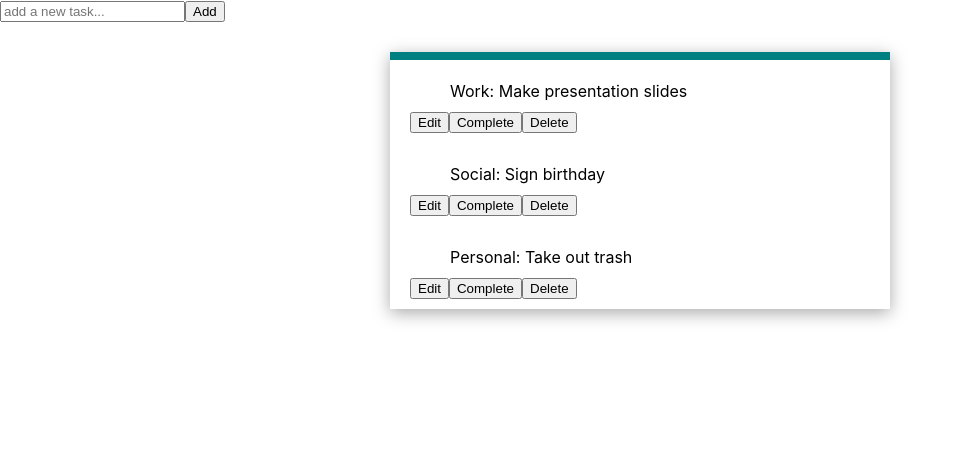
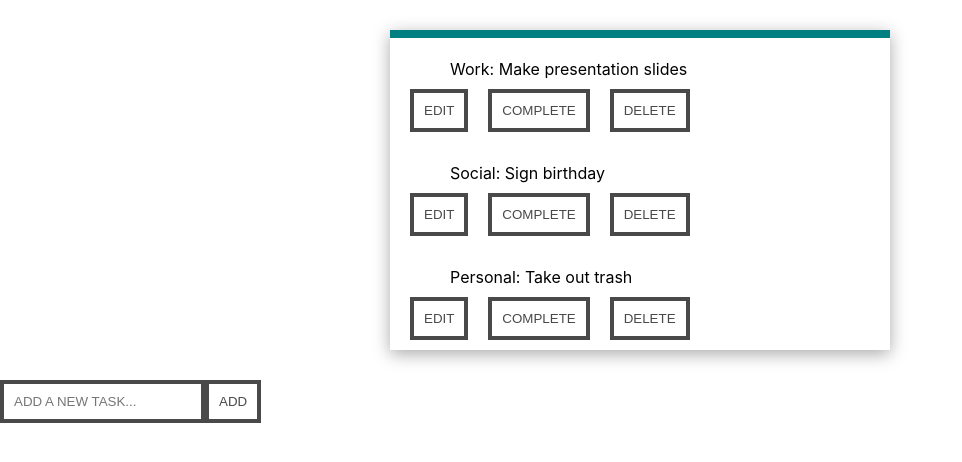
Before and after one commit to ryancdavey/todolistexample, a React (Create React App) app in the folder app/: page / in a window 1280 px wide. Shown: the top 462 px of the page, without its empty margins (0-962 px from the left). Built offline with nearby package versions, Linux system fonts and the light colour scheme.

Commit message:
further updated css

```diff
--- a/app/package.json
+++ b/app/package.json
@@ -5,6 +5,7 @@
   "dependencies": {
     "react": "^16.10.2",
     "react-dom": "^16.10.2",
+    "react-picker": "^1.2.15",
     "react-scripts": "3.2.0"
   },
   "scripts": {
--- a/app/src/Add.js
+++ b/app/src/Add.js
@@ -1,25 +1,43 @@
 import React, { Component } from 'react'
 import PropTypes from 'prop-types'
+import { View, Text, Picker, StyleSheet } from 'react-picker'
 //import '../../stylesheets/AddColorForm.scss'
 
 const AddTaskForm = ({onNewTask=f=>f}) => {
 
-    let _title;
+    let _title, _category;
 
     const submit = e => {
         e.preventDefault()
         onNewTask(_title.value)
         _title.value = ''
+        //_category.selectedValue = ''
         _title.focus()
     }
 
     return (
+
         <form className="add-task" onSubmit={submit}>
             <input ref={input => _title = input}
                    type="text"
+                   className="example_c"
                    placeholder="add a new task..." required/>
-            <button>Add</button>
+            {/* <Picker
+                style={{
+                    width: 100,
+                }}
+                selectedValue={( this.state.pickerValue) || 'a'}
+                onValueChange={(value) => {
+                    this.setState({pickerValue: value});
+                }} itemStyle={{color: 'white'}}>
+                <Picker.Item label={'Work'} value={'a'} />
+                <Picker.Item label={'Social'} value={'b'} />
+                <Picker.Item label={'Personal'} value={'c'} />
+                <Picker.Item label={'Miscellaneous'} value={'d'} />
+            </Picker> */}
+            <button className="example_c">Add</button>
         </form>
+
     )
 
 }
--- a/app/src/App.js
+++ b/app/src/App.js
@@ -27,7 +27,9 @@ class App extends Component {
           "title": "Take out trash",
           "category": "Personal"
         }
-     ]
+     ],
+     pickerValue: "a",
+
     }
     this.addTask = this.addTask.bind(this);
     this.updateTask = this.updateTask.bind(this);
@@ -49,6 +51,7 @@ class App extends Component {
     }
 
   updateTask(id, title) {
+
       this.setState(prevState => ({
           tasks: prevState.tasks.map(task =>
               (task.id !== id) ?
@@ -61,12 +64,18 @@ class App extends Component {
       }))
   }
 
-  handleInputChange(e) {
-    console.log("aaaaa");
-    this.setState({
-        title: e.target.value
-      });
+  showModal(){
+    console.log(1);
+
   }
+
+  // handleInputChange(e) {
+  //   this.setState({
+  //       title: e.target.value
+  //     });
+  // }
+
+
 
   deleteTask(id) {
     console.log(id);
@@ -76,7 +85,7 @@ class App extends Component {
   }
 
   completeTask(id) {
-
+    console.log(id);
   }
 
   createUniqueId() {
@@ -86,17 +95,18 @@ class App extends Component {
   }
 
   render() {
-    const { addTask, handleInputChange, updateTask, deleteTask, completeTask } = this;
+    const { addTask, handleInputChange, showModal, updateTask, deleteTask, completeTask } = this;
     const { tasks } = this.state;
     return (
+      <body>
         <div className="app">
-            <AddTaskForm onNewTask={addTask} />
             <TaskList tasks={tasks}
-
-                       onUpdate={updateTask}
+                       onUpdate={showModal}
                        onRemove={deleteTask}
                        onCompletion={completeTask} />
+          <AddTaskForm onNewTask={addTask} />
         </div>
+      </body>
     )
   }
 
--- a/app/src/Task.js
+++ b/app/src/Task.js
@@ -29,18 +29,6 @@ class Task extends Component {
         //.refs.title.style.color = "black"
     }
 
-    // JSalert() {
-    //     swal({
-    //         title: "Edit Task",
-    //         text: "Enter an update or cancel:",
-    //         type: "input",
-    //         showCancelButton: true,
-    //         closeOnConfirm: false,
-    //         animation: "slide-from-top",
-    //         inputPlaceholder: ""
-    //     });
-    // }
-
     _handleChangeEvent(value) {
         return value;
       }
@@ -52,16 +40,18 @@ class Task extends Component {
             <div className="task" style={this.style}>
                 {/* <label ref="category"></label> */}
                 <label
-                    ref="title"
+                    class="task-title"
                 >{category}: {title}</label>
                     {/* // onChange={()=>{this._handleChangeEvent(title);}}
                     // defaultValue={title} */}
 
 
 
-                <button onClick={onUpdate}>Edit</button>
-                <button className="completion" onClick={onCompletion}>Complete</button>
-                <button onClick={onRemove}>Delete</button>
+                <button className="example_c" onClick={onUpdate}>Edit</button>
+                <div class="divider"/>
+                <button className="completion example_c" onClick={onCompletion}>Complete</button>
+                <div class="divider"/>
+                <button className="example_c" onClick={onRemove}>Delete</button>
                 {/* <div className="color"
                      style={{ backgroundColor: color }}>
                 </div> */}
--- a/app/src/TaskList.js
+++ b/app/src/TaskList.js
@@ -25,4 +25,4 @@ TaskList.propTypes = {
 
 }
 
-export default TaskList
+export default TaskList;
--- a/app/src/stylesheets/style.css
+++ b/app/src/stylesheets/style.css
@@ -5,6 +5,42 @@
   -moz-box-sizing: border-box;
   -webkit-box-sizing: border-box;
   box-sizing: border-box;
+}
+.example_c {
+  color: #494949 !important;
+  text-transform: uppercase;
+  text-decoration: none;
+  background: #ffffff;
+  padding: 10px;
+  border: 4px solid #494949 !important;
+  display: inline-block;
+  transition: all 0.4s ease 0s;
+  border-spacing: 20px;
+  column-span:  4;
+  }
+
+  .add {
+    color: #494949 !important;
+    text-transform: uppercase;
+    text-decoration: none;
+    background: #ffffff;
+    padding: 10px;
+    border: 4px solid #494949 !important;
+    display: inline-block;
+    transition: all 0.4s ease 0s;
+    border-spacing: 20px;
+    column-span: 8;
+    align-self: center
+  }
+
+.divider{
+    width:20px;
+    height:auto;
+    display:inline-block;
+}
+
+.task-title {
+  align-content: center
 }
 
 html {
```
Also changed, not shown: app/src/EditModal.js (added, +30 -0 lines), 1 other file (tests, documents, lock files or other folders).
